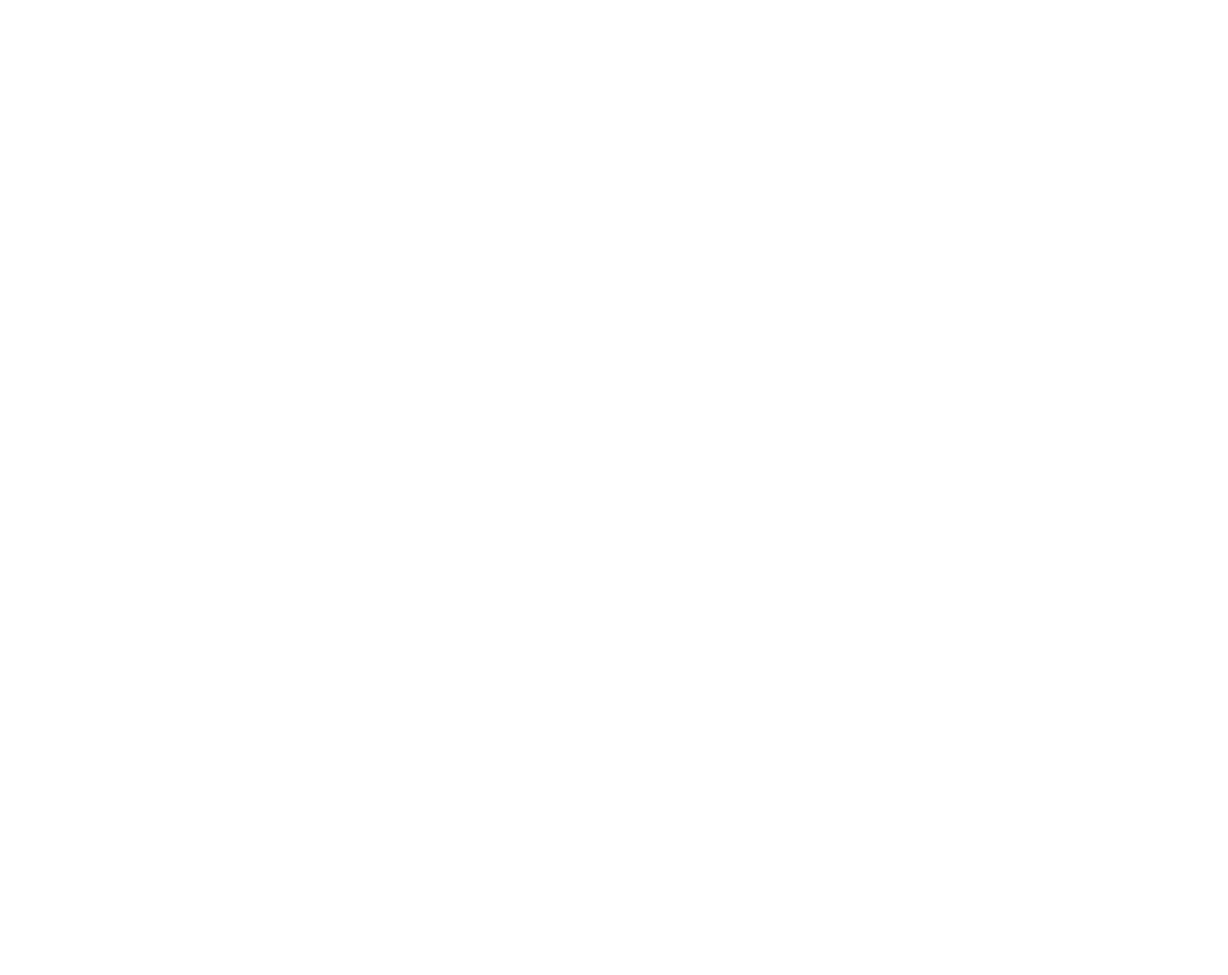
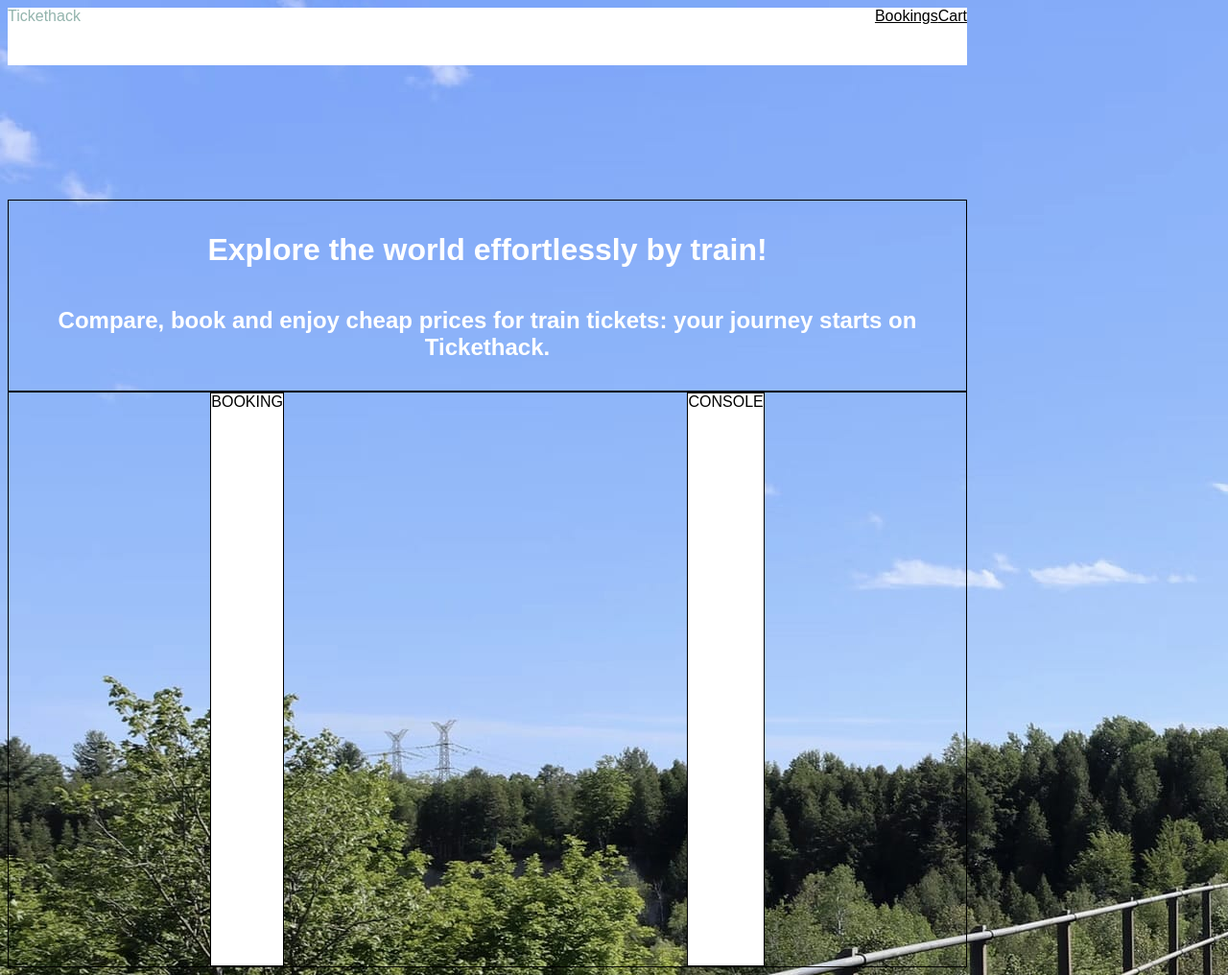
Before and after one commit to Evil-dave-dev/tickethack-frontend, a plain HTML site: page index.html in a window 1280 px wide. Shown: the whole page at 96% size. Before the commit the page ends 800 px from the top, so only its background shows below. Drawn offline with Linux system fonts and the light colour scheme.

Commit message:
index et css

```diff
--- a/index.html
+++ b/index.html
@@ -7,5 +7,21 @@
     <link rel="stylesheet" href="style.css" />
     <script src="script.js"></script>
   </head>
-  <body></body>
+  <body>
+    <div id="container">
+      <div id="header">
+        <span id="title">Tickethack</span>
+        <a id="link" href="">Cart</a>
+        <a id="link" href="">Bookings</a>
+      </div>
+      <div id="subtitle">
+        <h1>Explore the world effortlessly by train!</h1>
+        <h2>Compare, book and enjoy cheap prices for train tickets: your journey starts on Tickethack.</h2>
+      </div>
+      <div id="content">
+        <div class="booking">BOOKING</div>
+        <div class="console">CONSOLE</div>
+      </div>
+    </div>
+  </body>
 </html>
--- a/style.css
+++ b/style.css
@@ -0,0 +1,79 @@
+    body {
+        background-image: url(assets/background.jpg);
+        font-family: Arial, Helvetica, sans-serif;
+
+    }
+
+    #container {
+    display: grid;
+    grid-template-rows: repeat(5, 200px);
+    grid-template-columns: repeat(5, 200px);
+   }
+
+
+   h1 {
+    color: white;
+    text-align: center;
+
+   }
+
+   h2 {
+    color: white;
+    text-align: center;
+
+   }
+
+   #header {
+    background-color: white;
+    grid-row-start: 1;
+    grid-row-end: 2;
+    grid-column-start: 1;
+    grid-column-end: 6;
+    height: 60px;
+   }
+
+   #title {
+    color: #93B4AD;
+    float: left;
+
+
+   }
+
+   #link {
+    float: inline-end;
+    color: black;
+   }
+
+   #subtitle {
+    display: flex;
+    flex-direction: column;
+    justify-content: center;
+    border: 0.5px black solid;
+    grid-row-start: 2;
+    grid-row-end: 3;
+    grid-column-start: 1;
+    grid-column-end: 6;
+   }
+
+   #content {
+    display: flex;
+    flex-direction: row;
+    justify-content: space-around;
+    border: 0.5px black solid;
+    grid-row-start: 3;
+    grid-row-end: 6;
+    grid-column-start: 1;
+    grid-column-end: 6;
+   }
+
+   .booking {
+    border: 0.5px black solid;
+    background-color: white;
+
+   }
+
+   .console {
+    border: 0.5px black solid;
+    background-color: white;
+
+   }
```
